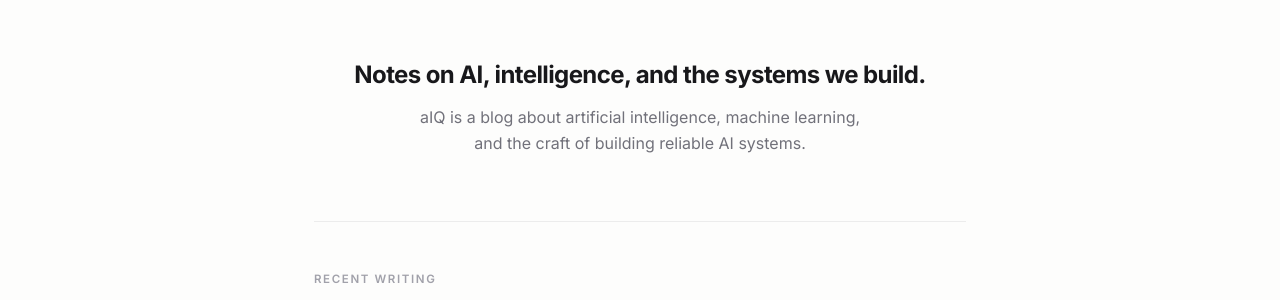
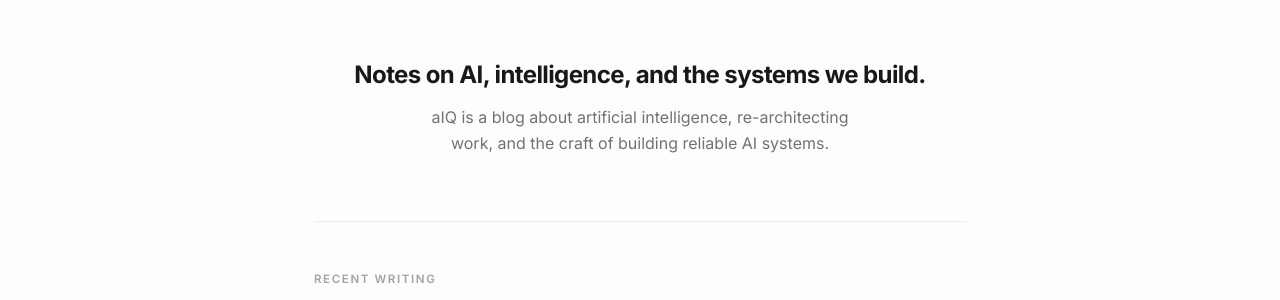
Before and after one commit to accilium/aIQ-blog, a Jekyll site: the page built from index.html, in a window 1280 px wide. Shown: the part 238-538 px from the top of the page. Built offline with Jekyll 4.4.1, drawn with Linux system fonts in a browser that asks for light colours.

Commit message:
Update blog description to reflect new focus

```diff
--- a/_config.yml
+++ b/_config.yml
@@ -1,7 +1,7 @@
 title: aIQ Blog
 tagline: Notes on AI, intelligence, and the systems we build.
 description: >-
-  aIQ is a blog about artificial intelligence, machine learning, and the
+  aIQ is a blog about artificial intelligence, re-architecting work, and the
   craft of building reliable AI systems.
 author: aIQ
 baseurl: "/aIQ-blog"
```
